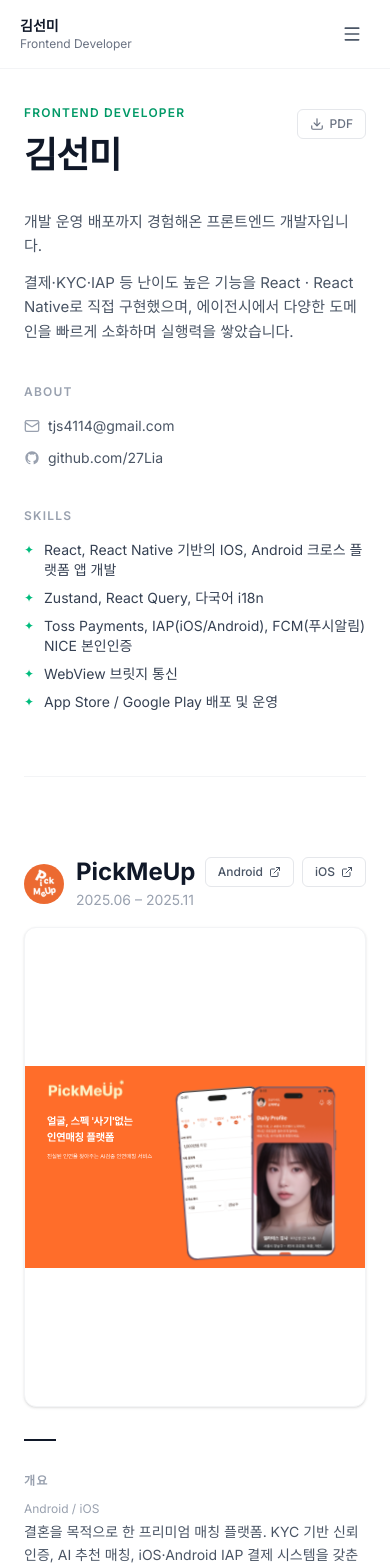
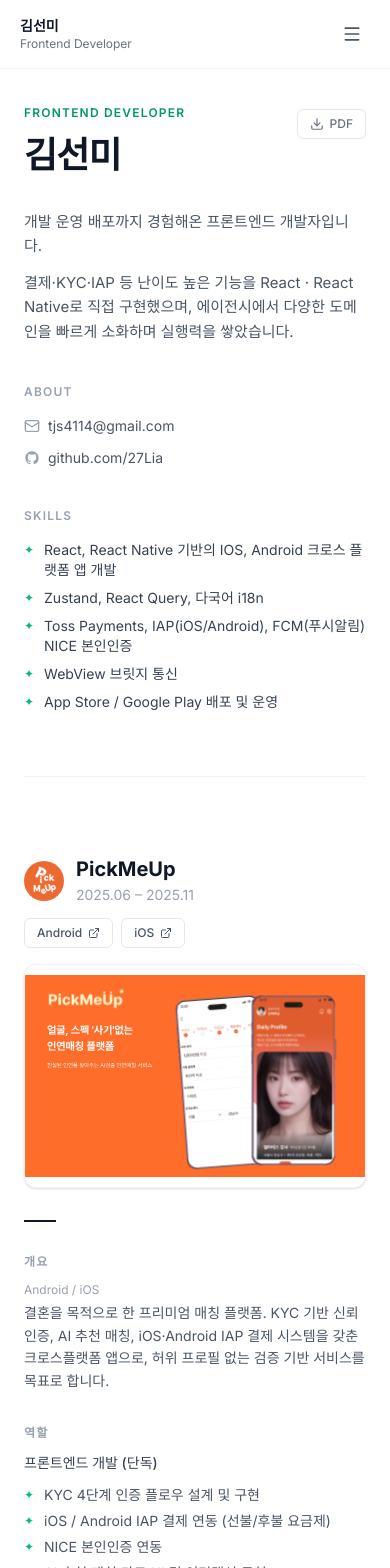
Before and after one commit to 27Lia/portfolio_new, a React (Vite) app: page / in a window 390 px wide. Shown: the top 1568 px of the page. Built offline with nearby package versions, Linux system fonts and the light colour scheme.

Commit message:
feat: mobile responsive layout with 375px min-width
Co-Authored-By: Claude Sonnet 4.6 <noreply@anthropic.com>

```diff
--- a/src/components/OtherProjects.tsx
+++ b/src/components/OtherProjects.tsx
@@ -1,3 +1,4 @@
+import { ExternalLink } from 'lucide-react'
 import type { OtherProject } from '../types'
 
 interface Props {
@@ -27,9 +28,7 @@ export default function OtherProjects({ projects }: Props) {
                     className="inline-flex items-center gap-1 text-xs text-emerald-600 hover:text-emerald-700 font-medium"
                   >
                     {link.label}
-                    <svg className="w-3 h-3" fill="none" viewBox="0 0 24 24" stroke="currentColor">
-                      <path strokeLinecap="round" strokeLinejoin="round" strokeWidth={2} d="M10 6H6a2 2 0 00-2 2v10a2 2 0 002 2h10a2 2 0 002-2v-4M14 4h6m0 0v6m0-6L10 14" />
-                    </svg>
+                    <ExternalLink className="w-3 h-3" />
                   </a>
                 ))}
               </div>
--- a/src/components/ProjectSection.tsx
+++ b/src/components/ProjectSection.tsx
@@ -10,8 +10,8 @@ export default function ProjectSection({ project }: Props) {
   return (
     <section id={project.id} className="pb-16 border-b border-gray-100">
       {/* Header */}
-      <div className="flex items-start justify-between gap-4 mb-4">
-        <div className="flex items-center gap-3">
+      <div className="flex flex-col sm:flex-row sm:items-start sm:justify-between gap-3 mb-4">
+        <div className="flex items-center gap-3 min-w-0">
           {project.logo && (
             <img
               src={project.logo}
@@ -19,8 +19,8 @@ export default function ProjectSection({ project }: Props) {
               className="w-10 h-10 rounded-full object-cover shrink-0"
             />
           )}
-          <div>
-            <h2 className="text-2xl font-bold text-gray-900 leading-tight">
+          <div className="min-w-0">
+            <h2 className="text-xl sm:text-2xl font-bold text-gray-900 leading-tight break-words">
               {project.title}
             </h2>
             <span className="text-sm text-gray-400">{project.period}</span>
@@ -52,7 +52,7 @@ export default function ProjectSection({ project }: Props) {
             project.platform?.includes("Android");
           return (
             <div
-              className={`mb-8 rounded-xl overflow-hidden border border-gray-100 shadow-sm h-120 flex items-center justify-center ${isMobile ? "bg-white" : ""}`}
+              className={`mb-8 rounded-xl overflow-hidden border border-gray-100 shadow-sm h-56 sm:h-120 flex items-center justify-center ${isMobile ? "bg-white" : ""}`}
             >
               <img
                 src={project.image}
--- a/src/index.css
+++ b/src/index.css
@@ -13,6 +13,7 @@ html {
 
 body {
   margin: 0;
+  min-width: 375px;
   background: #ffffff;
   color: #111827;
   font-family: 'Inter', system-ui, -apple-system, sans-serif;
```
